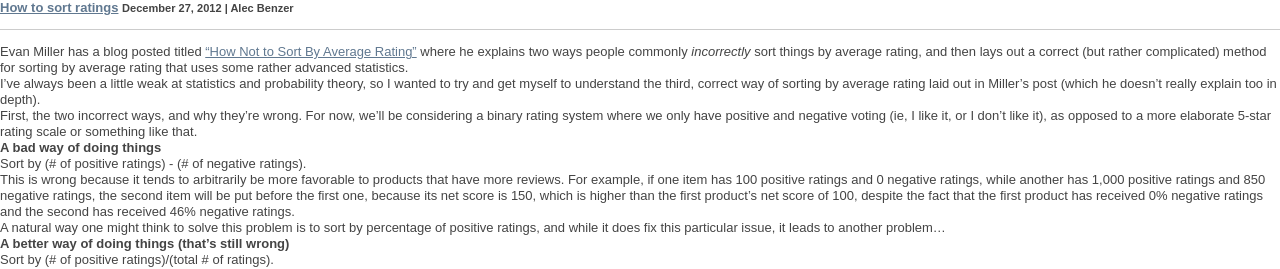
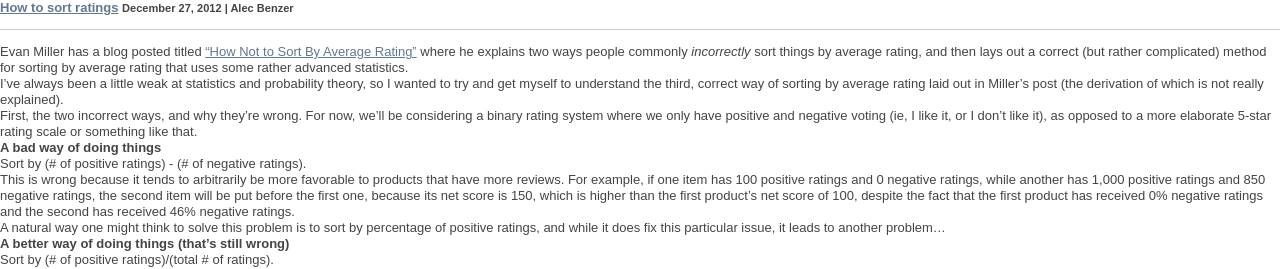
Before and after one commit to AlecBenzer/alecbenzer.github.com, a Jekyll site: the page built from _posts/2012-12-27-how-to-sort-ratings.md, in a window 1280 px wide and 900 px high. Shown: the top 269 px of the window. Built offline with Jekyll 4.4.1, drawn with Linux system fonts in a browser that asks for light colours; formulas are drawn with MathJax 3.

Commit message:
changed wording a bit

```diff
--- a/_posts/2012-12-27-how-to-sort-ratings.md
+++ b/_posts/2012-12-27-how-to-sort-ratings.md
@@ -5,7 +5,7 @@ title: How to sort ratings
 
 Evan Miller has a blog posted titled ["How Not to Sort By Average Rating"](http://www.evanmiller.org/how-not-to-sort-by-average-rating.html) where he explains two ways people commonly _incorrectly_ sort things by average rating, and then lays out a correct (but rather complicated) method for sorting by average rating that uses some rather advanced statistics.
 
-I've always been a little weak at statistics and probability theory, so I wanted to try and get myself to understand the third, correct way of sorting by average rating laid out in Miller's post (which he doesn't really explain too in depth).
+I've always been a little weak at statistics and probability theory, so I wanted to try and get myself to understand the third, correct way of sorting by average rating laid out in Miller's post (the derivation of which is not really explained).
 
 First, the two incorrect ways, and why they're wrong. For now, we'll be considering a binary rating system where we only have positive and negative voting (ie, I like it, or I don't like it), as opposed to a more elaborate 5-star rating scale or something like that.
 
```
